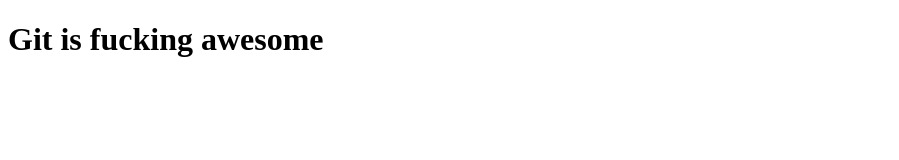
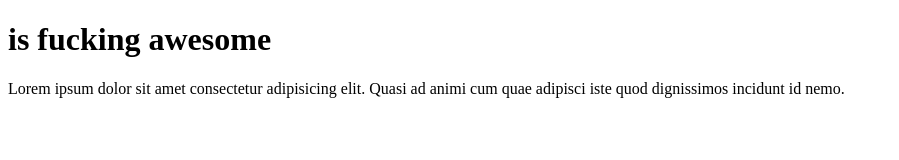
Before and after one commit to SafwaneG/git, a plain HTML site: page index.html in a window 1280 px wide. Shown: the whole page, without its empty margins (0-899 px from the left). Drawn offline with Linux system fonts and the light colour scheme.

Commit message:
adding some text

```diff
--- a/index.html
+++ b/index.html
@@ -6,6 +6,10 @@
     <title>GIT</title>
   </head>
   <body>
-    <h1>Git is fucking awesome</h1>
+    <h1> is fucking awesome</h1>
+    <p>
+      Lorem ipsum dolor sit amet consectetur adipisicing elit. Quasi ad animi
+      cum quae adipisci iste quod dignissimos incidunt id nemo.
+    </p>
   </body>
 </html>
```
